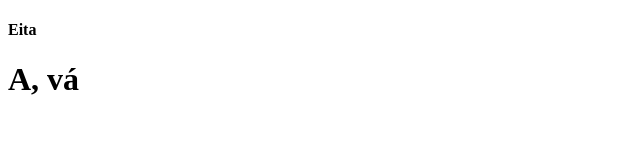
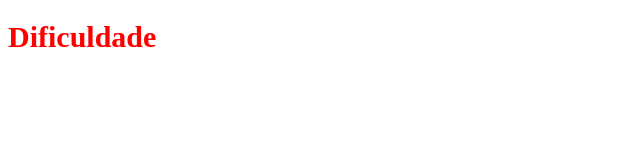
Before and after one commit to jmjesus/mini-curso-javascript, a plain HTML site: page index.html in a window 1280 px wide. Shown: the whole page, without its empty margins (0-640 px from the left). Drawn offline with Linux system fonts and the light colour scheme.

Commit message:
Dia 02 do mini curso de js

```diff
--- a/index.html
+++ b/index.html
@@ -8,6 +8,7 @@
 <body>
     <div id="root"></div>
 
+    <script src="js/components/Title/index.js"></script>
     <script src="js/index.js"></script>
 </body>
 </html>
--- /dev/null
+++ b/js/components/Title/index.js
@@ -0,0 +1,18 @@
+// Array
+
+// const nome = 'João'
+
+// const nomes = ['João', 'Marcos', 'Marcus', 'John', 'Cleber']
+
+// console.log(nome)
+
+// console.log(nomes[4])
+
+function Title(css, textContent) {
+  console.log(css)
+
+  return `
+    <h1 style="${css[0]}">
+      ${textContent}
+    </h1>`
+}
--- a/js/index.js
+++ b/js/index.js
@@ -1,19 +1,11 @@
-// BOM - window
-// DOM - document
+const root = document.querySelector('#root');
+const textTitle = 'Dificuldade'
 
-// const title = document.querySelector('h1')
+// Tagged Template String
+const title = Title`
+    color: red;
+    font-size: 30px;
+    ${textTitle}
+`
 
-// alert('Pause!!!')
-
-// title.textContent = 'Mudando!!'
-
-const root = document.querySelector('#root');
-
-function newElement(tag, content) {
-    const title = `<${tag}>${content}</${tag}>`;
-
-    root.insertAdjacentHTML('beforeend', title)
-}
-
-newElement('h4', 'Eita')
-newElement('h1', 'A, vá')
+root.insertAdjacentHTML('beforeend', title)
```
